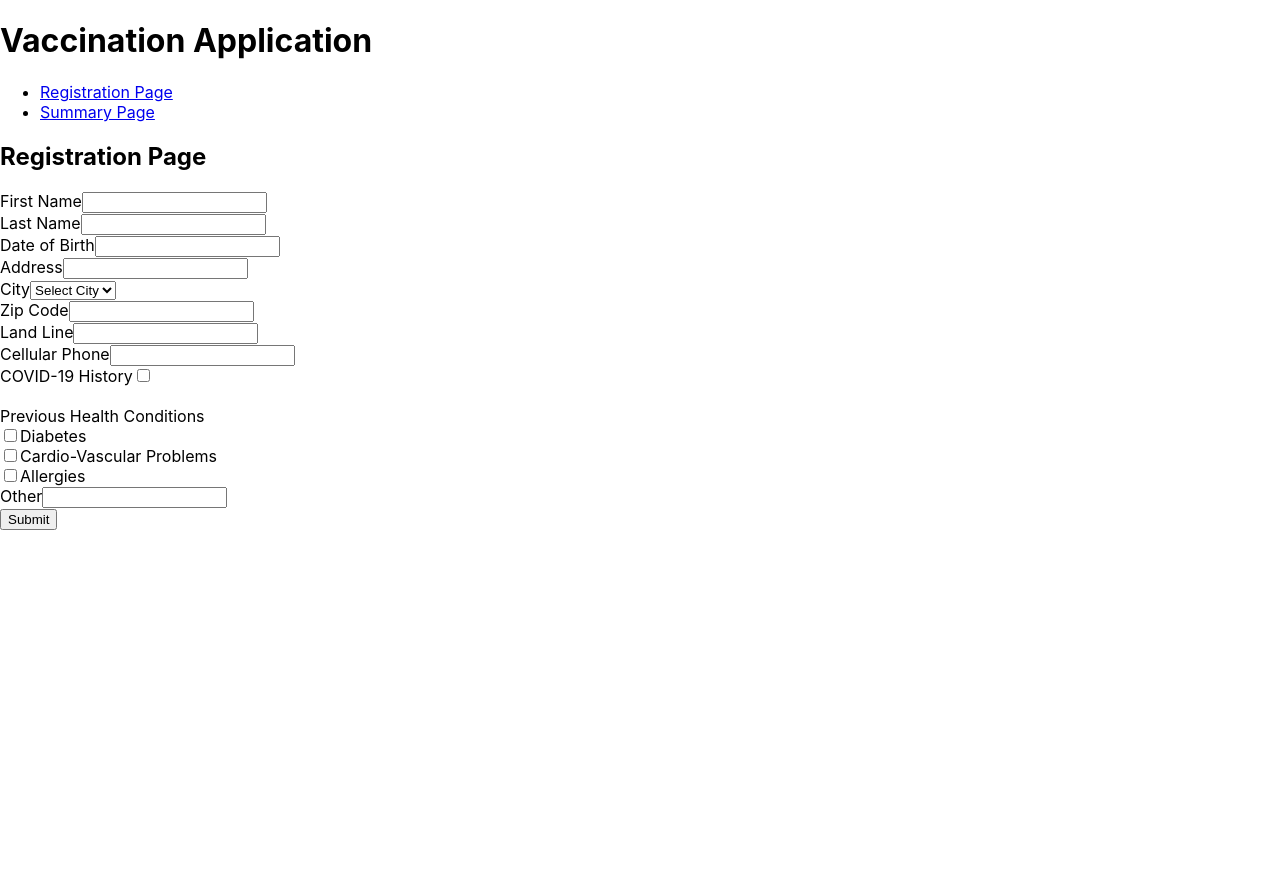
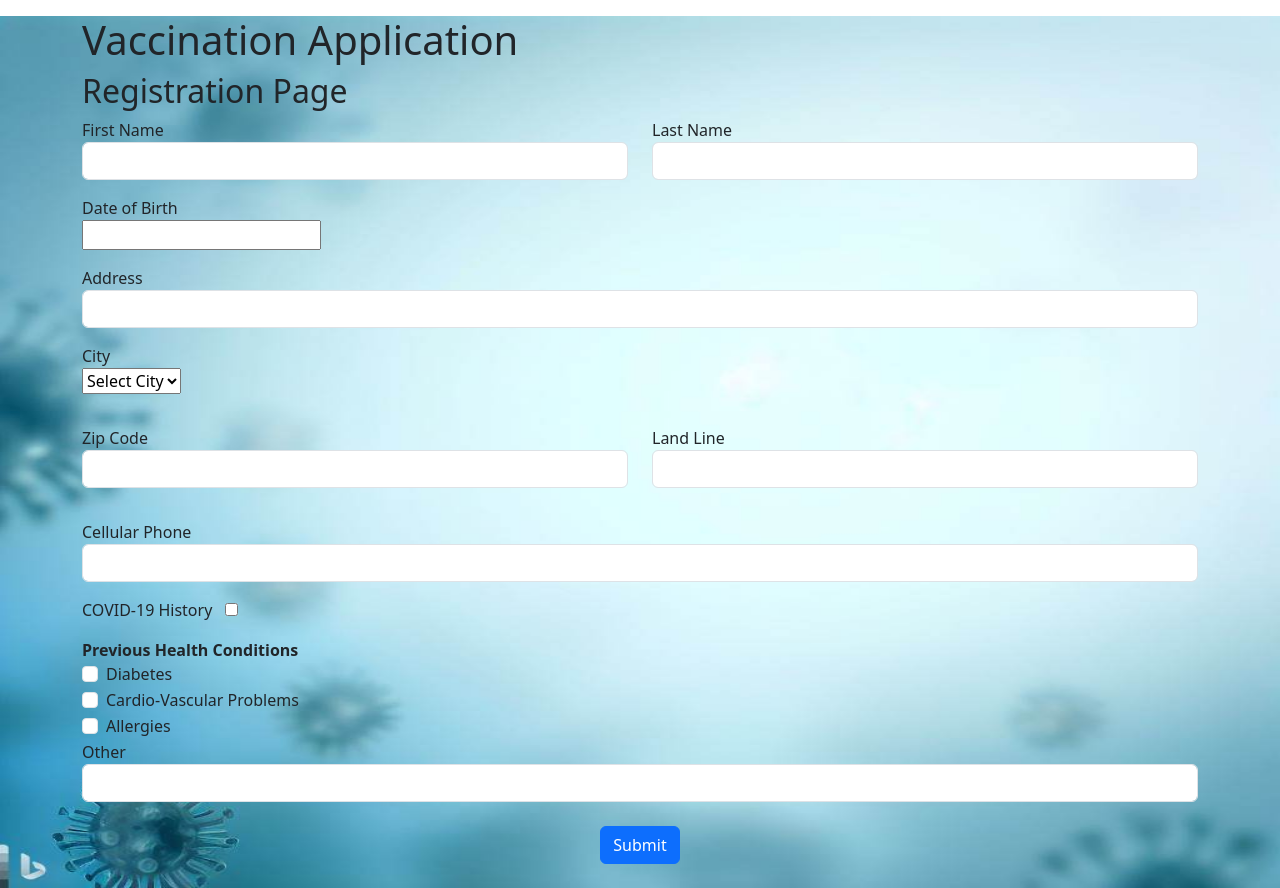
Before and after one commit to matantoled/Vaccination-Project, a React (Create React App) app in the folder form-app/: page / in a window 1280 px wide. Before the commit the page ends 800 px from the top, so only its background shows below. Built offline with nearby package versions, Linux system fonts and the light colour scheme.

Commit message:
fixing RegistrationPage and adding background image

```diff
--- a/form-app/package.json
+++ b/form-app/package.json
@@ -7,6 +7,7 @@
     "@testing-library/react": "^13.4.0",
     "@testing-library/user-event": "^13.5.0",
     "axios": "^1.3.5",
+    "bootstrap": "^5.3.1",
     "react": "^18.2.0",
     "react-datepicker": "^4.16.0",
     "react-dom": "^18.2.0",
--- a/form-app/src/App.css
+++ b/form-app/src/App.css
@@ -36,3 +36,12 @@
     transform: rotate(360deg);
   }
 }
+
+.app-background {
+  background-repeat: no-repeat;
+  background-attachment: fixed;
+  background-size: 100% 100%;
+  background-position: center;
+  min-height: 100vh;
+  min-width: 100vw;
+}
--- a/form-app/src/App.js
+++ b/form-app/src/App.js
@@ -2,31 +2,24 @@ import React from 'react';
 import { BrowserRouter as Router, Routes, Route, Link } from 'react-router-dom';
 import RegistrationPage from './pages/RegistrationPage';
 import SummaryPage from './pages/SummaryPage';
-
+import 'bootstrap/dist/css/bootstrap.min.css';
+import 'bootstrap/dist/js/bootstrap.bundle.min';
+import './App.css';
 
 
 
 function App() {
     return (
+        <div className="app-background" style={{
+            backgroundImage: `url(${process.env.PUBLIC_URL + '/back.jpg'})`
+        }}>
         <Router>
-            <div>
-                <h1>Vaccination Application</h1>
-                <nav>
-                    <ul>
-                        <li>
-                            <Link to="/">Registration Page</Link>
-                        </li>
-                        <li>
-                            <Link to="/summary">Summary Page</Link>
-                        </li>
-                    </ul>
-                </nav>
                 <Routes>
                     <Route path="/" element={<RegistrationPage />} />
                     <Route path="/summary" element={<SummaryPage />} />
                 </Routes>
-            </div>
         </Router>
+        </div>
     );
 }
 
--- a/form-app/src/pages/RegistrationPage.js
+++ b/form-app/src/pages/RegistrationPage.js
@@ -49,10 +49,13 @@ function RegistrationPage() {
     };
 
     return (
-        <div>
+        <div className="container mt-3">
+            <h1>Vaccination Application</h1>
             <h2>Registration Page</h2>
             <form onSubmit={handleSubmit}>
-                <div className="form-group">
+                <div className="row">
+
+                <div className="col-md-6 form-group">
                     <label>First Name</label>
                     <input
                         type="text"
@@ -62,7 +65,7 @@ function RegistrationPage() {
                         required
                     />
                 </div>
-                <div className="form-group">
+                <div className="col-md-6 form-group">
                     <label>Last Name</label>
                     <input
                         type="text"
@@ -72,8 +75,10 @@ function RegistrationPage() {
                         required
                     />
                 </div>
-                <div className="form-group">
-                    <label>Date of Birth</label>
+                </div>
+                <div className="row form-group my-3">
+                    <div className="col-md-12">
+                    <label>Date of Birth</label><br></br>
                     <DatePicker // Implement the DatePicker here
                         selected={dateOfBirth}
                         onChange={(date) => setDateOfBirth(date)}
@@ -81,7 +86,8 @@ function RegistrationPage() {
                         required
                     />
                 </div>
-                <div className="form-group">
+                </div>
+                <div className="form-group my-3">
                     <label>Address</label>
                     <input
                         type="text"
@@ -91,8 +97,8 @@ function RegistrationPage() {
                         required
                     />
                 </div>
-                <div className="form-group">
-                    <label>City</label>
+                <div className="form-group my-3">
+                    <label>City</label><br></br>
                     <select
                         id="city"
                         name="city"
@@ -108,7 +114,8 @@ function RegistrationPage() {
                         <option value="Other">Other</option>
                     </select>
                 </div>
-                <div className="form-group">
+                <div className="row">
+                <div className="col-md-6 form-group my-3">
                     <label>Zip Code</label>
                     <input
                         type="text"
@@ -117,7 +124,7 @@ function RegistrationPage() {
                         onChange={(e) => setZipCode(e.target.value)}
                     />
                 </div>
-                <div className="form-group">
+                <div className="col-md-6 form-group my-3">
                     <label>Land Line</label>
                     <input
                         type="text"
@@ -127,7 +134,8 @@ function RegistrationPage() {
                         required
                     />
                 </div>
-                <div className="form-group">
+                </div>
+                <div className="form-group my-3">
                     <label>Cellular Phone</label>
                     <input
                         type="text"
@@ -137,8 +145,8 @@ function RegistrationPage() {
                         required
                     />
                 </div>
-                <div className="mb-3 form-check">
-                    <label htmlFor="hasCovid" className="form-check-label">COVID-19 History</label>
+                <div className="form-group my-3">
+                    <label className="form-check-label" htmlFor="check1">COVID-19 History&nbsp;&nbsp;&nbsp;</label>
                     <input
                         type="checkbox"
                         id="hasCovid"
@@ -146,9 +154,10 @@ function RegistrationPage() {
                         checked={hasCovid}
                         onChange={(e) => setHasCovid(e.target.checked)}
                     />
-                </div><br></br>
+                </div>
+
                 <div className="form-group">
-                    <label>Previous Health Conditions</label>
+                    <label className="fw-bold">Previous Health Conditions</label>
                     <div className="form-check">
                         <input
                             type="checkbox"
@@ -216,10 +225,12 @@ function RegistrationPage() {
                                 })
                             }
                         />
-                    </div>
+                    </div><br></br>
                 </div>
+                <div className="d-flex justify-content-center">
                 <button type="submit" className="btn btn-primary">Submit</button>
-            </form>
+                </div>
+            </form><br></br>
         </div>
     );
 }
```
Also changed, not shown: form-app/public/back.jpg (added), 1 other file (tests, documents, lock files or other folders).
